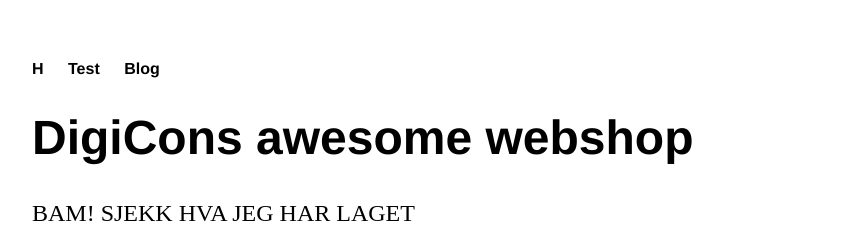
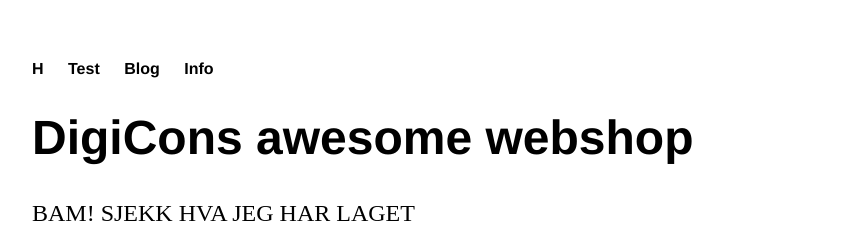
Before and after one commit to Varda84/Digicon_shop, a Jekyll site: the page built from index.html, in a window 1280 px wide. Shown: the top 252 px of the page, without its empty margins (160-1027 px from the left). Built offline with Jekyll 4.4.1, drawn with Linux system fonts in a browser that asks for light colours.

Commit message:
Update default.html

```diff
--- a/_layouts/default.html
+++ b/_layouts/default.html
@@ -11,6 +11,7 @@
 	        		<li><a href="/">H</a></li>
 				<li><a href="/test">Test</a></li>
 	        		<li><a href="/blog">Blog</a></li>
+				<li><a href="/blog">Info</a></li>
 	    		</ul>
 			</nav>
 			<div class="container">
```
